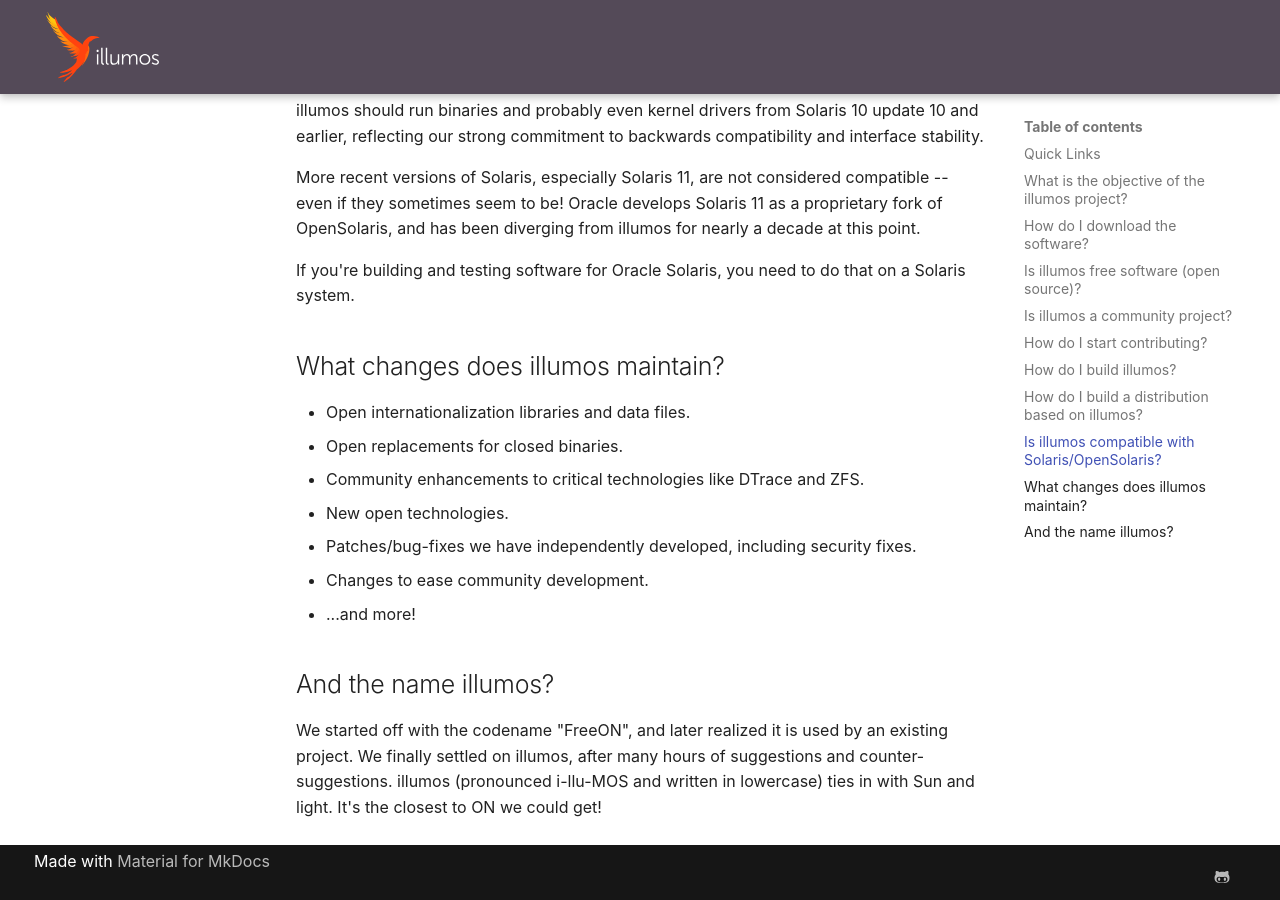
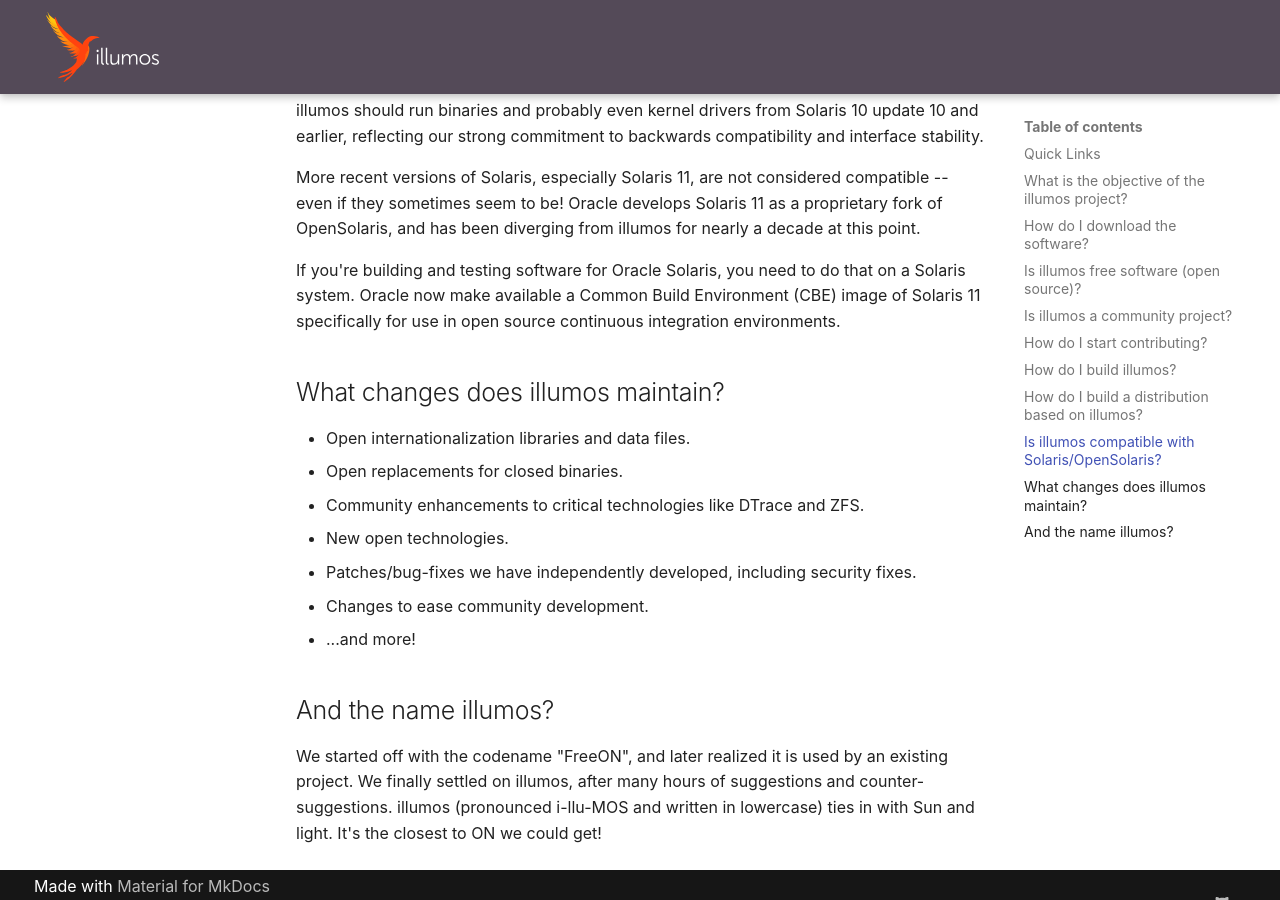
Before and after one commit to illumos/docs, an MkDocs documentation site: the page built from docs/about/faq.md, in a window 1280 px wide and 900 px high, scrolled down 2276 px. Built offline with MkDocs 1.6.1 and Material for MkDocs 9.7.7, drawn with Linux system fonts in a browser that asks for light colours.

Commit message:
faq: note that Oracle provide a CBE which is better for Solaris testing than illumos

```diff
--- a/docs/about/faq.md
+++ b/docs/about/faq.md
@@ -99,7 +99,9 @@
 nearly a decade at this point.
 
 If you're building and testing software for Oracle Solaris, you need to do that
-on a Solaris system.
+on a Solaris system.  Oracle now make available a Common Build Environment
+(CBE) image of Solaris 11 specifically for use in open source continuous
+integration environments.
 
 ## What changes does illumos maintain?
 
```
